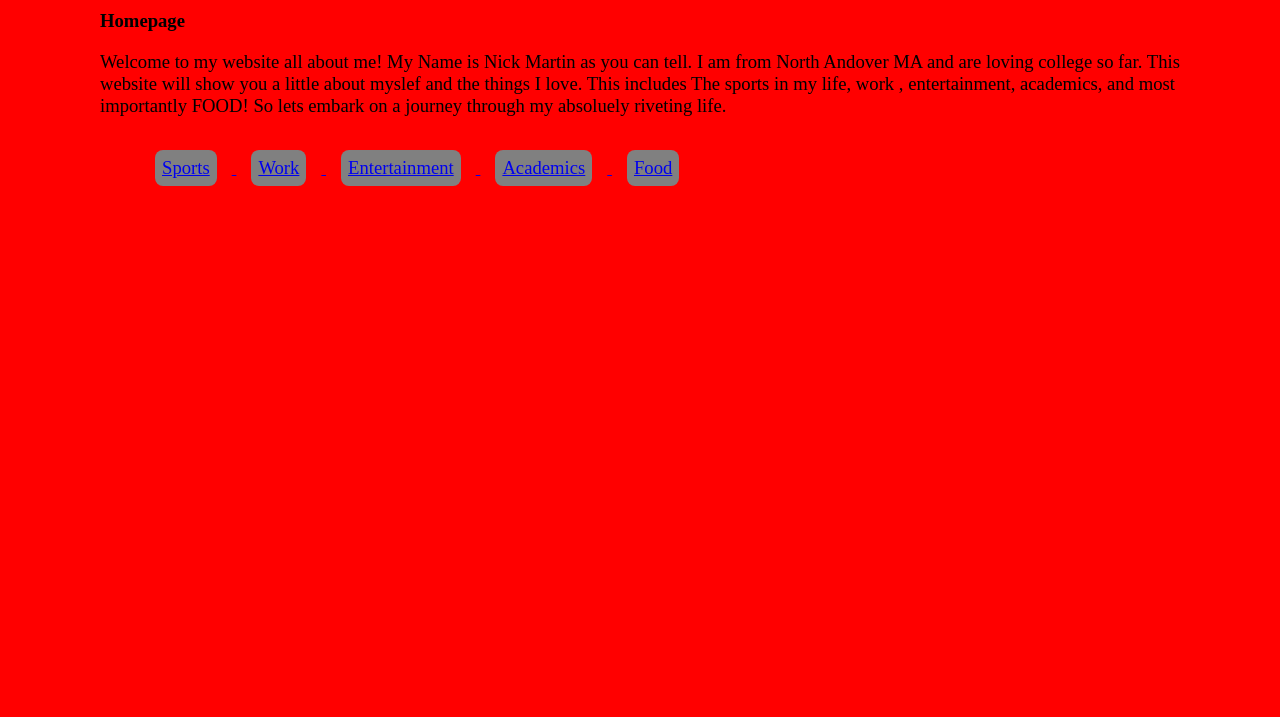
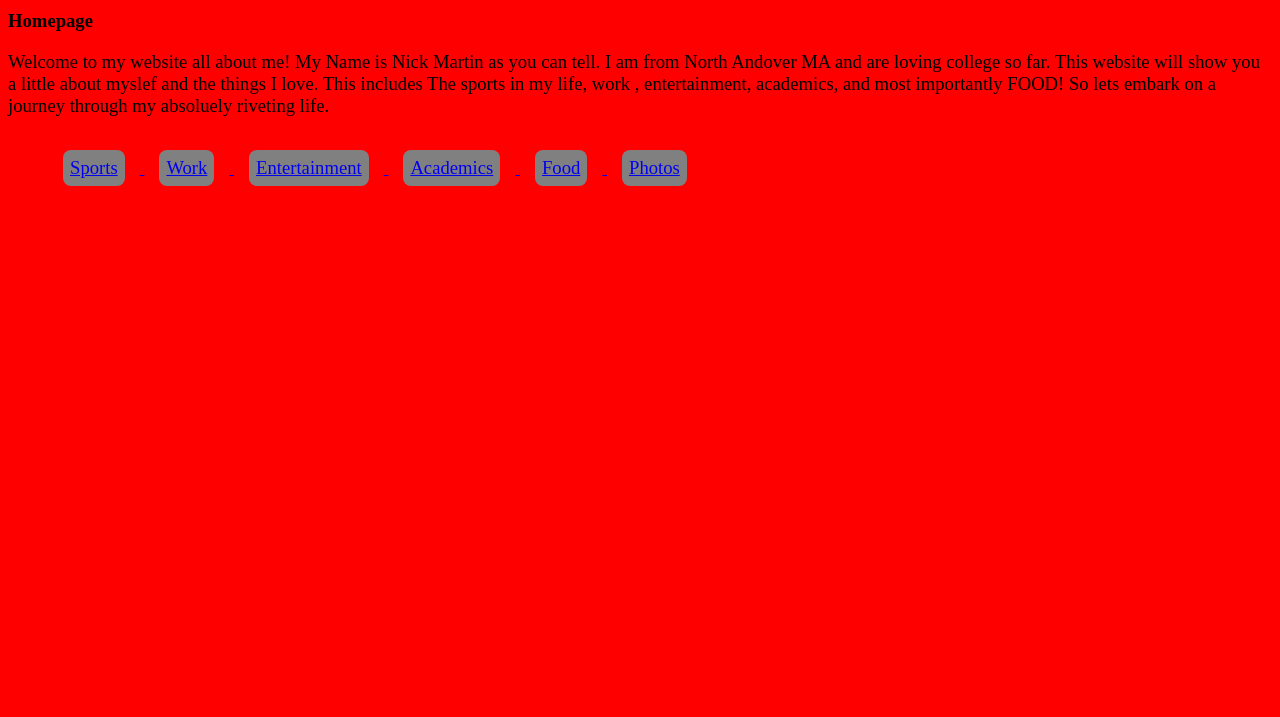
Before and after one commit to nickmartin4415/nickmartin4415.github.io, a plain HTML site: page index.html in a window 1280 px wide. Shown: the part 83-800 px from the top of the page. Drawn offline with Linux system fonts and the light colour scheme.

Commit message:
Add files via upload

```diff
--- a/index.html
+++ b/index.html
@@ -11,7 +11,7 @@
 <b><p>Homepage</p></b>
 <link href="styles.css" rel="stylesheet"></link>
 
-	<body topmargin="0" leftmargin="100" rightmargin="150">
+
 
 
 	<p>
@@ -23,6 +23,8 @@
 	</body>
 
 </p>
+
+
 	<nav>
 		<ul>
 			<li> <a href="Sports.html"> Sports </li>
@@ -30,11 +32,12 @@
 			<li> <a href="Entertainment.html"> Entertainment </li>
 			<li> <a href="Academics.html"> Academics </li>
 			<li> <a href="Food.html"> Food </li>
-
+			<li> <a href="photos.html"> Photos </li>
 
 		</ul>
 	</nav>
 
 
 
+
 </html>
--- /dev/null
+++ b/photos.html
@@ -0,0 +1,19 @@
+<html>
+<h1> Photos </h1>
+<link href="styles.css" rel="stylesheet"></link>
+
+<img src="familypic.jpg"  width="400"
+     height="341">
+
+
+
+
+
+
+
+
+
+
+
+
+</html>
```
